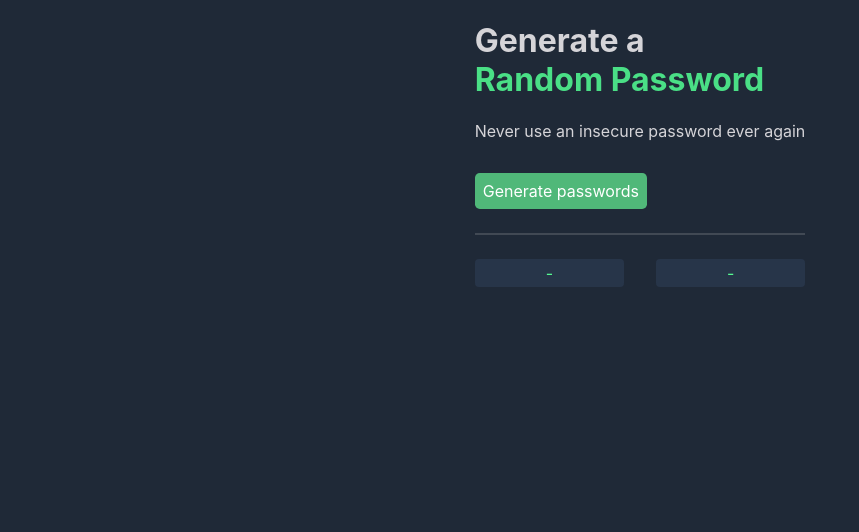
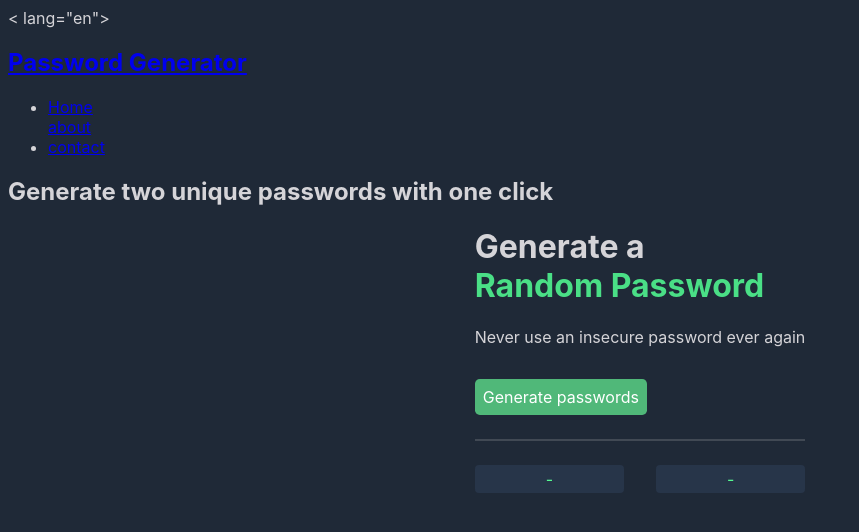
Before and after one commit to zoethesullivan/passwordGenerator, a website: page src/index.html in a window 1280 px wide. Shown: the whole page, without its empty margins (0-859 px from the left). Drawn offline with Linux system fonts and the light colour scheme.

Commit message:
update HTML to work with tailwind

```diff
--- a/src/index.html
+++ b/src/index.html
@@ -1,12 +1,43 @@
 <!DOCTYPE html>
-<html lang="en">
+< lang="en">
   <head>
     <meta charset="UTF=8">
     <meta name="viewport" content="width=device-width, initial-scale=1.0">
     <title>passwordGenerator</title>
     <link href="assets/css/styles.css" rel='stylesheet' type='text/css'>
   </head>
-  <body>
+
+  <div><!-- content wrapper -->
+    <div>
+      <nav>
+        <div>
+          <h1>
+            <a href="/">Password Generator</a>
+          </h1>
+        </div>
+        <ul>
+          <li>
+            <a href="#">
+              <span>Home</span>
+            </a>
+          </li>
+            <a href="#">
+              <span>about</span>
+            </a>
+          </li>
+          <li>
+            <a href="#">
+              <span>contact</span>
+            </a>
+        </li>
+        </ul>
+      </nav>
+    </div><!-- END NAV -->
+    <main>
+      <h2>Generate two unique passwords with one click</h2>
+
+
+
       <div class="wrapper">
         <header>
           <h1 id="header-line-one">Generate a
@@ -20,6 +51,11 @@
           <div id="password-two" class="password-field"> - </div>
         </div>
       </div>
+
+</main></div>
+
+    </div>
+
     <script src="assets/js/scripts.js"></script>
   </body>
 </html>
```
Lines whose indentation alone changed are shown as unchanged.
